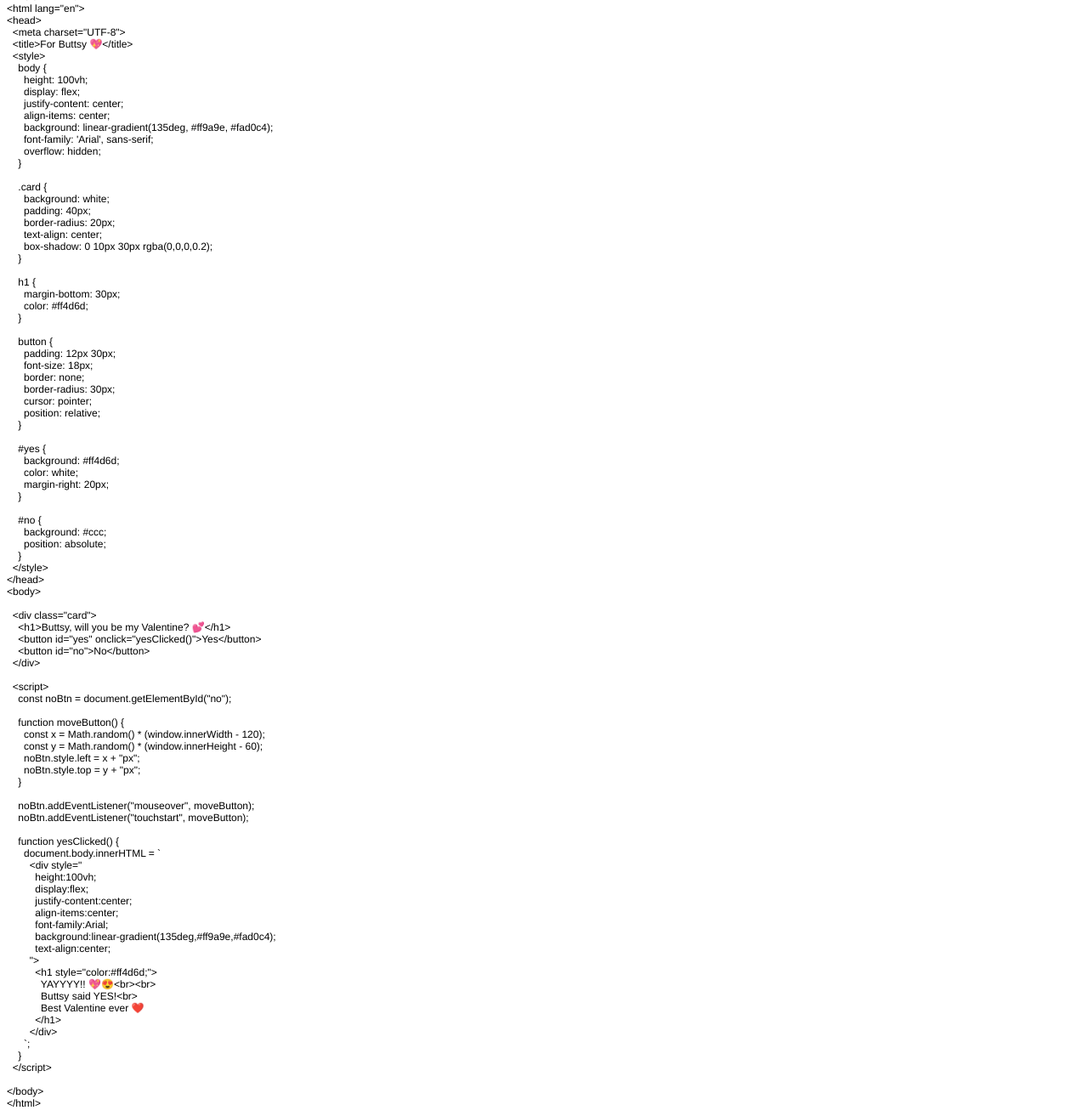
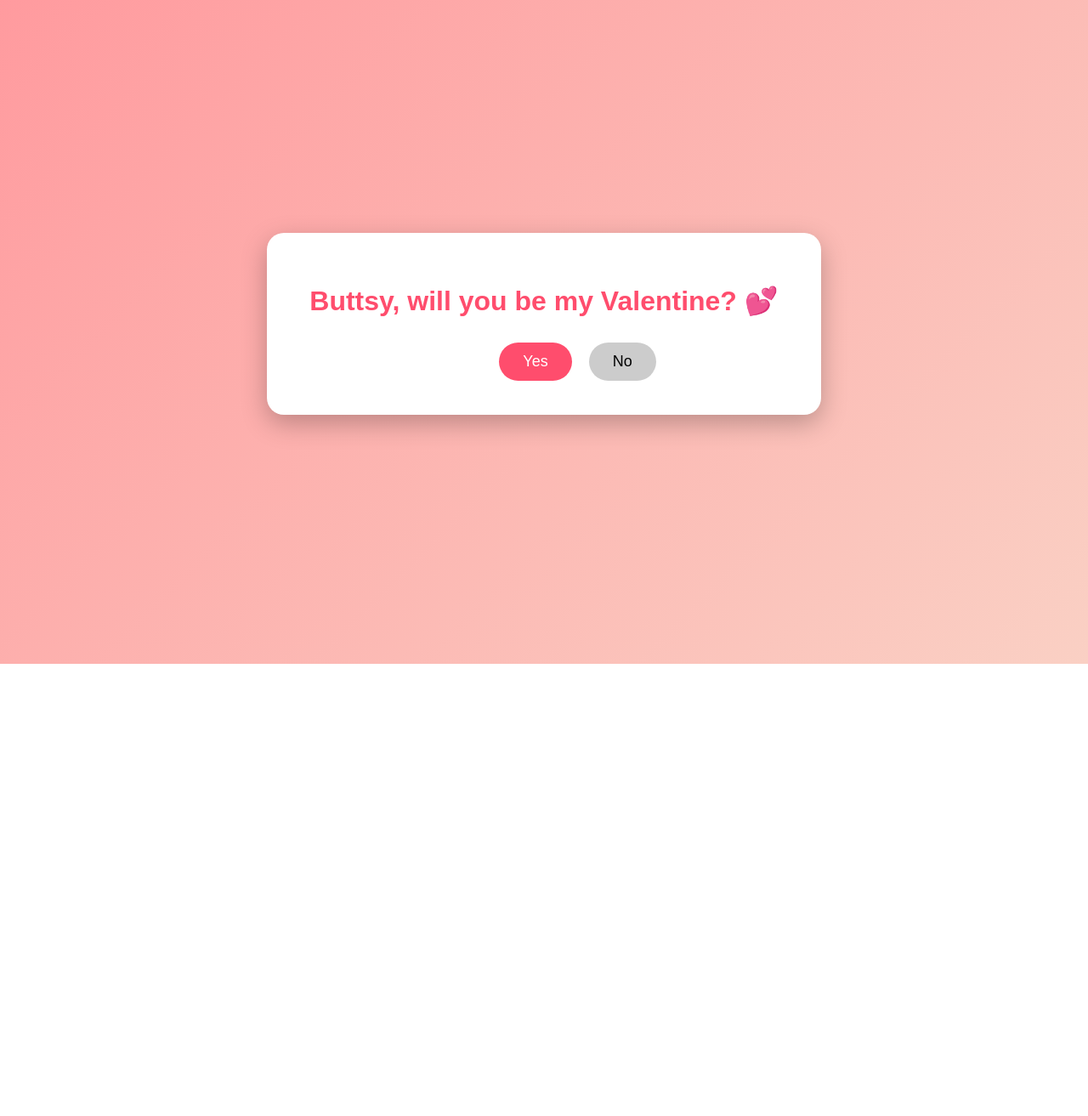
Before and after one commit to susmitbanerjee1001001-dotcom/Valenine2, a plain HTML site: page index.html in a window 1280 px wide. Shown: the part 19-1332 px from the top of the page at 85% size. After the commit the page ends 800 px from the top, so only its background shows below. Drawn offline with Linux system fonts and the light colour scheme.

Commit message:
Refactor index.html for improved structure and style

```diff
--- a/index.html
+++ b/index.html
@@ -1,110 +1,101 @@
+<!DOCTYPE html>
+<html lang="en">
+<head>
+  <meta charset="UTF-8">
+  <title>For Buttsy 💖</title>
 
-<html>
-<head>
-  <meta http-equiv="Content-Type" content="text/html; charset=utf-8">
-  <meta http-equiv="Content-Style-Type" content="text/css">
-  <title></title>
-  <meta name="Generator" content="Cocoa HTML Writer">
-  <meta name="CocoaVersion" content="2685.3">
-  <style type="text/css">
-    p.p1 {margin: 0.0px 0.0px 0.0px 0.0px; font: 12.0px Helvetica}
-    p.p2 {margin: 0.0px 0.0px 0.0px 0.0px; font: 12.0px Helvetica; min-height: 14.0px}
+  <style>
+    body {
+      height: 100vh;
+      margin: 0;
+      display: flex;
+      justify-content: center;
+      align-items: center;
+      background: linear-gradient(135deg, #ff9a9e, #fad0c4);
+      font-family: Arial, sans-serif;
+      overflow: hidden;
+    }
+
+    .card {
+      background: white;
+      padding: 40px 50px;
+      border-radius: 20px;
+      text-align: center;
+      box-shadow: 0 10px 30px rgba(0,0,0,0.25);
+    }
+
+    h1 {
+      color: #ff4d6d;
+      margin-bottom: 30px;
+    }
+
+    button {
+      padding: 12px 28px;
+      font-size: 18px;
+      border: none;
+      border-radius: 30px;
+      cursor: pointer;
+    }
+
+    #yes {
+      background-color: #ff4d6d;
+      color: white;
+      margin-right: 20px;
+    }
+
+    #no {
+      background-color: #cccccc;
+      position: absolute;
+    }
   </style>
 </head>
+
 <body>
-<p class="p1">&lt;!DOCTYPE html&gt;</p>
-<p class="p1">&lt;html lang="en"&gt;</p>
-<p class="p1">&lt;head&gt;</p>
-<p class="p1"><span class="Apple-converted-space">  </span>&lt;meta charset="UTF-8"&gt;</p>
-<p class="p1"><span class="Apple-converted-space">  </span>&lt;title&gt;For Buttsy 💖&lt;/title&gt;</p>
-<p class="p1"><span class="Apple-converted-space">  </span>&lt;style&gt;</p>
-<p class="p1"><span class="Apple-converted-space">    </span>body {</p>
-<p class="p1"><span class="Apple-converted-space">      </span>height: 100vh;</p>
-<p class="p1"><span class="Apple-converted-space">      </span>display: flex;</p>
-<p class="p1"><span class="Apple-converted-space">      </span>justify-content: center;</p>
-<p class="p1"><span class="Apple-converted-space">      </span>align-items: center;</p>
-<p class="p1"><span class="Apple-converted-space">      </span>background: linear-gradient(135deg, #ff9a9e, #fad0c4);</p>
-<p class="p1"><span class="Apple-converted-space">      </span>font-family: 'Arial', sans-serif;</p>
-<p class="p1"><span class="Apple-converted-space">      </span>overflow: hidden;</p>
-<p class="p1"><span class="Apple-converted-space">    </span>}</p>
-<p class="p2"><br></p>
-<p class="p1"><span class="Apple-converted-space">    </span>.card {</p>
-<p class="p1"><span class="Apple-converted-space">      </span>background: white;</p>
-<p class="p1"><span class="Apple-converted-space">      </span>padding: 40px;</p>
-<p class="p1"><span class="Apple-converted-space">      </span>border-radius: 20px;</p>
-<p class="p1"><span class="Apple-converted-space">      </span>text-align: center;</p>
-<p class="p1"><span class="Apple-converted-space">      </span>box-shadow: 0 10px 30px rgba(0,0,0,0.2);</p>
-<p class="p1"><span class="Apple-converted-space">    </span>}</p>
-<p class="p2"><br></p>
-<p class="p1"><span class="Apple-converted-space">    </span>h1 {</p>
-<p class="p1"><span class="Apple-converted-space">      </span>margin-bottom: 30px;</p>
-<p class="p1"><span class="Apple-converted-space">      </span>color: #ff4d6d;</p>
-<p class="p1"><span class="Apple-converted-space">    </span>}</p>
-<p class="p2"><br></p>
-<p class="p1"><span class="Apple-converted-space">    </span>button {</p>
-<p class="p1"><span class="Apple-converted-space">      </span>padding: 12px 30px;</p>
-<p class="p1"><span class="Apple-converted-space">      </span>font-size: 18px;</p>
-<p class="p1"><span class="Apple-converted-space">      </span>border: none;</p>
-<p class="p1"><span class="Apple-converted-space">      </span>border-radius: 30px;</p>
-<p class="p1"><span class="Apple-converted-space">      </span>cursor: pointer;</p>
-<p class="p1"><span class="Apple-converted-space">      </span>position: relative;</p>
-<p class="p1"><span class="Apple-converted-space">    </span>}</p>
-<p class="p2"><br></p>
-<p class="p1"><span class="Apple-converted-space">    </span>#yes {</p>
-<p class="p1"><span class="Apple-converted-space">      </span>background: #ff4d6d;</p>
-<p class="p1"><span class="Apple-converted-space">      </span>color: white;</p>
-<p class="p1"><span class="Apple-converted-space">      </span>margin-right: 20px;</p>
-<p class="p1"><span class="Apple-converted-space">    </span>}</p>
-<p class="p2"><br></p>
-<p class="p1"><span class="Apple-converted-space">    </span>#no {</p>
-<p class="p1"><span class="Apple-converted-space">      </span>background: #ccc;</p>
-<p class="p1"><span class="Apple-converted-space">      </span>position: absolute;</p>
-<p class="p1"><span class="Apple-converted-space">    </span>}</p>
-<p class="p1"><span class="Apple-converted-space">  </span>&lt;/style&gt;</p>
-<p class="p1">&lt;/head&gt;</p>
-<p class="p1">&lt;body&gt;</p>
-<p class="p2"><br></p>
-<p class="p1"><span class="Apple-converted-space">  </span>&lt;div class="card"&gt;</p>
-<p class="p1"><span class="Apple-converted-space">    </span>&lt;h1&gt;Buttsy, will you be my Valentine? 💕&lt;/h1&gt;</p>
-<p class="p1"><span class="Apple-converted-space">    </span>&lt;button id="yes" onclick="yesClicked()"&gt;Yes&lt;/button&gt;</p>
-<p class="p1"><span class="Apple-converted-space">    </span>&lt;button id="no"&gt;No&lt;/button&gt;</p>
-<p class="p1"><span class="Apple-converted-space">  </span>&lt;/div&gt;</p>
-<p class="p2"><br></p>
-<p class="p1"><span class="Apple-converted-space">  </span>&lt;script&gt;</p>
-<p class="p1"><span class="Apple-converted-space">    </span>const noBtn = document.getElementById("no");</p>
-<p class="p2"><br></p>
-<p class="p1"><span class="Apple-converted-space">    </span>function moveButton() {</p>
-<p class="p1"><span class="Apple-converted-space">      </span>const x = Math.random() * (window.innerWidth - 120);</p>
-<p class="p1"><span class="Apple-converted-space">      </span>const y = Math.random() * (window.innerHeight - 60);</p>
-<p class="p1"><span class="Apple-converted-space">      </span>noBtn.style.left = x + "px";</p>
-<p class="p1"><span class="Apple-converted-space">      </span>noBtn.style.top = y + "px";</p>
-<p class="p1"><span class="Apple-converted-space">    </span>}</p>
-<p class="p2"><br></p>
-<p class="p1"><span class="Apple-converted-space">    </span>noBtn.addEventListener("mouseover", moveButton);</p>
-<p class="p1"><span class="Apple-converted-space">    </span>noBtn.addEventListener("touchstart", moveButton);</p>
-<p class="p2"><br></p>
-<p class="p1"><span class="Apple-converted-space">    </span>function yesClicked() {</p>
-<p class="p1"><span class="Apple-converted-space">      </span>document.body.innerHTML = `</p>
-<p class="p1"><span class="Apple-converted-space">        </span>&lt;div style="</p>
-<p class="p1"><span class="Apple-converted-space">          </span>height:100vh;</p>
-<p class="p1"><span class="Apple-converted-space">          </span>display:flex;</p>
-<p class="p1"><span class="Apple-converted-space">          </span>justify-content:center;</p>
-<p class="p1"><span class="Apple-converted-space">          </span>align-items:center;</p>
-<p class="p1"><span class="Apple-converted-space">          </span>font-family:Arial;</p>
-<p class="p1"><span class="Apple-converted-space">          </span>background:linear-gradient(135deg,#ff9a9e,#fad0c4);</p>
-<p class="p1"><span class="Apple-converted-space">          </span>text-align:center;</p>
-<p class="p1"><span class="Apple-converted-space">        </span>"&gt;</p>
-<p class="p1"><span class="Apple-converted-space">          </span>&lt;h1 style="color:#ff4d6d;"&gt;</p>
-<p class="p1"><span class="Apple-converted-space">            </span>YAYYYY!! 💖😍&lt;br&gt;&lt;br&gt;</p>
-<p class="p1"><span class="Apple-converted-space">            </span>Buttsy said YES!&lt;br&gt;</p>
-<p class="p1"><span class="Apple-converted-space">            </span>Best Valentine ever ❤️</p>
-<p class="p1"><span class="Apple-converted-space">          </span>&lt;/h1&gt;</p>
-<p class="p1"><span class="Apple-converted-space">        </span>&lt;/div&gt;</p>
-<p class="p1"><span class="Apple-converted-space">      </span>`;</p>
-<p class="p1"><span class="Apple-converted-space">    </span>}</p>
-<p class="p1"><span class="Apple-converted-space">  </span>&lt;/script&gt;</p>
-<p class="p2"><br></p>
-<p class="p1">&lt;/body&gt;</p>
-<p class="p1">&lt;/html&gt;</p>
+
+  <div class="card">
+    <h1>Buttsy, will you be my Valentine? 💕</h1>
+    <button id="yes">Yes</button>
+    <button id="no">No</button>
+  </div>
+
+  <script>
+    const noButton = document.getElementById("no");
+    const yesButton = document.getElementById("yes");
+
+    function moveNoButton() {
+      const maxX = window.innerWidth - 120;
+      const maxY = window.innerHeight - 60;
+
+      const randomX = Math.random() * maxX;
+      const randomY = Math.random() * maxY;
+
+      noButton.style.left = randomX + "px";
+      noButton.style.top = randomY + "px";
+    }
+
+    noButton.addEventListener("mouseover", moveNoButton);
+    noButton.addEventListener("touchstart", moveNoButton);
+
+    yesButton.addEventListener("click", function () {
+      document.body.innerHTML = `
+        <div style="
+          height:100vh;
+          display:flex;
+          justify-content:center;
+          align-items:center;
+          background:linear-gradient(135deg,#ff9a9e,#fad0c4);
+          font-family:Arial;
+          text-align:center;
+        ">
+          <h1 style="color:#ff4d6d;">
+            YAYYYY!! 💖😍<br><br>
+            Buttsy said YES!<br>
+            Best Valentine ever ❤️
+          </h1>
+        </div>
+      `;
+    });
+  </script>
+
 </body>
 </html>
```
